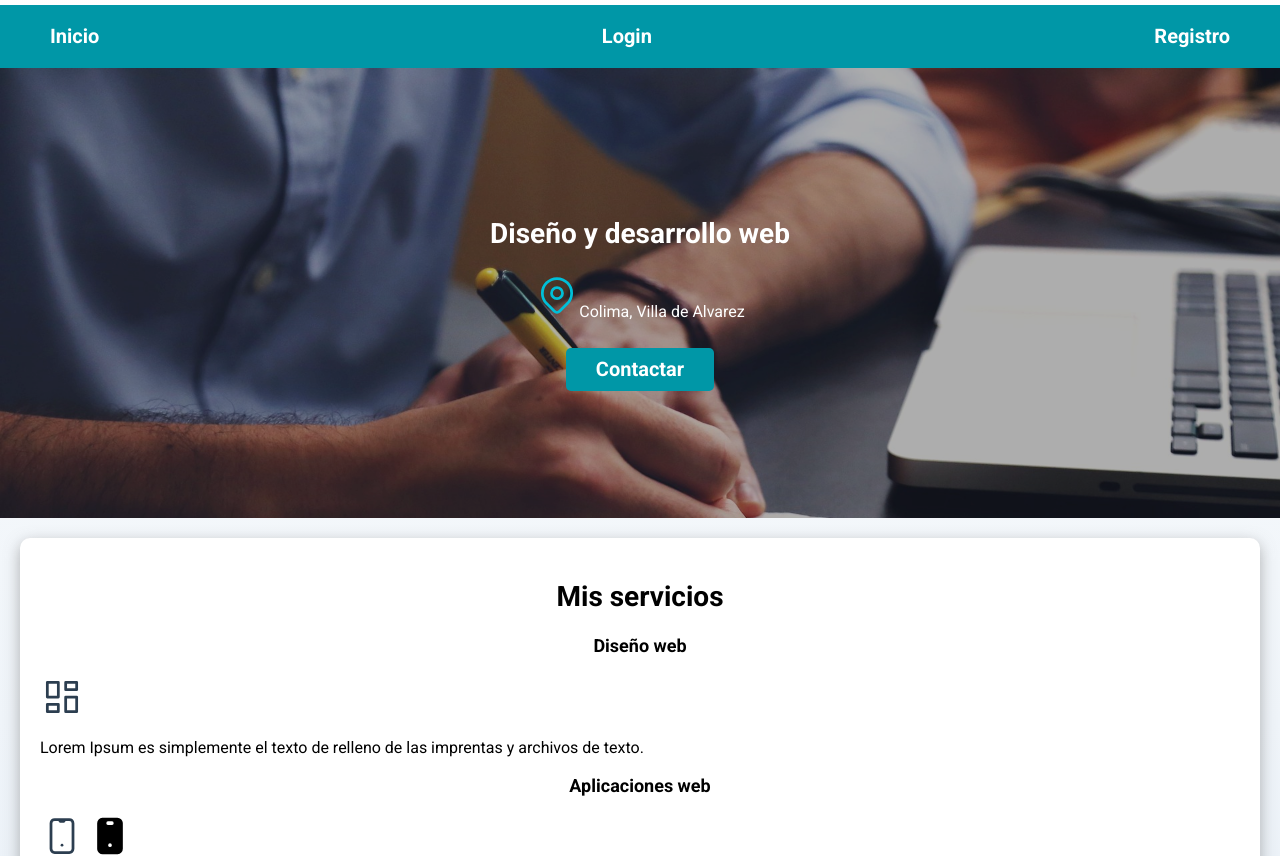
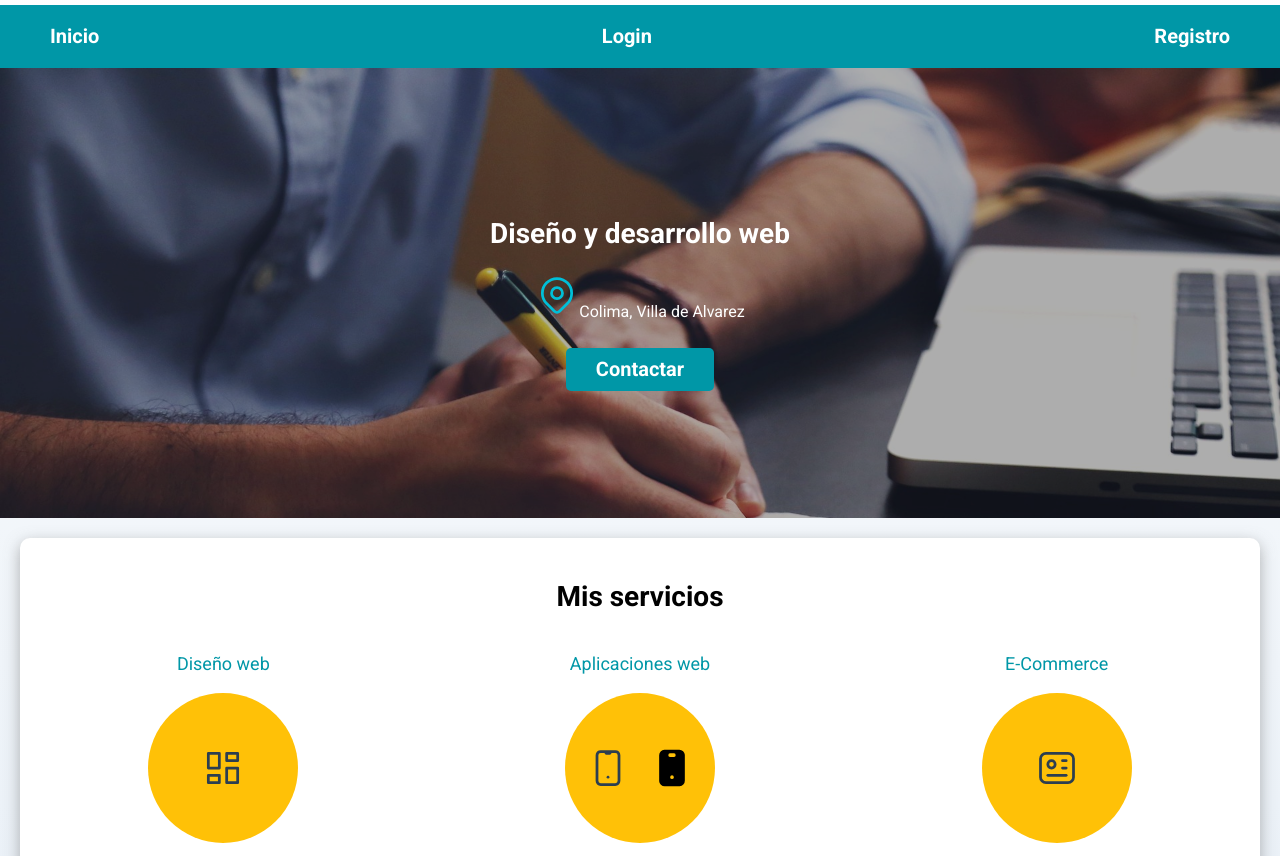
Before and after one commit to Angelzamor/toDo-list, a website: page index.html in a window 1280 px wide. Shown: the part 90-946 px from the top of the page. Drawn offline with nearby package versions, Linux system fonts and the light colour scheme.

Commit message:
seccion de servicios terminada

```diff
--- a/Assets/CSS/style.css
+++ b/Assets/CSS/style.css
@@ -153,3 +153,38 @@ justify-content: center;
     display: flex;
     align-items: baseline;
 }
+
+@media (min-width: 768px) {
+    .servicios{
+        display: grid;
+        grid-template-columns: repeat(3,1fr);
+        column-gap: 5rem;
+    }
+
+}
+
+.servicio{
+display: flex;
+flex-direction: column;
+align-items: center;
+}
+
+.servicio h3{
+ color: var(--secundario) ;
+ font-weight: normal;
+}
+.servicio p{
+    line-height: 2;
+   text-align: center;
+}
+
+.servicio .iconos{
+    height: 15rem;
+    width: 15rem;
+    background-color: var(--primario);
+    border-radius: 50%;
+    display: flex;
+    flex-direction: row;
+    justify-content: space-evenly;
+    align-items: center;
+}
--- a/index.html
+++ b/index.html
@@ -50,22 +50,26 @@
 
     <main class="contenedor sombra">
         <h2>Mis servicios</h2>
-
-        <section>
+<div class="servicios">
+ <section class="servicio">
 
         <h3>Diseño web</h3>
-        <svg xmlns="http://www.w3.org/2000/svg" class="icon icon-tabler icon-tabler-layout-dashboard" width="44" height="44" viewBox="0 0 24 24" stroke-width="1.5" stroke="#2c3e50" fill="none" stroke-linecap="round" stroke-linejoin="round">
+        <div class="iconos">
+             <svg xmlns="http://www.w3.org/2000/svg" class="icon icon-tabler icon-tabler-layout-dashboard" width="44" height="44" viewBox="0 0 24 24" stroke-width="1.5" stroke="#2c3e50" fill="none" stroke-linecap="round" stroke-linejoin="round">
             <path stroke="none" d="M0 0h24v24H0z" fill="none"/>
             <path d="M4 4h6v8h-6z" />
             <path d="M4 16h6v4h-6z" />
             <path d="M14 12h6v8h-6z" />
             <path d="M14 4h6v4h-6z" />
           </svg>
+        </div>
+
         <p>Lorem Ipsum es simplemente el texto de relleno de las imprentas y archivos de texto.</p>
         </section>
 
-        <section>
+        <section class="servicio">
             <h3>Aplicaciones web</h3>
+            <div class="iconos">
             <svg xmlns="http://www.w3.org/2000/svg" class="icon icon-tabler icon-tabler-device-mobile" width="44" height="44" viewBox="0 0 24 24" stroke-width="1.5" stroke="#2c3e50" fill="none" stroke-linecap="round" stroke-linejoin="round">
                 <path stroke="none" d="M0 0h24v24H0z" fill="none"/>
                 <path d="M6 5a2 2 0 0 1 2 -2h8a2 2 0 0 1 2 2v14a2 2 0 0 1 -2 2h-8a2 2 0 0 1 -2 -2v-14z" />
@@ -77,12 +81,13 @@
                 <path stroke="none" d="M0 0h24v24H0z" fill="none"/>
                 <path d="M16 2a3 3 0 0 1 2.995 2.824l.005 .176v14a3 3 0 0 1 -2.824 2.995l-.176 .005h-8a3 3 0 0 1 -2.995 -2.824l-.005 -.176v-14a3 3 0 0 1 2.824 -2.995l.176 -.005h8zm-4 14a1 1 0 0 0 -.993 .883l-.007 .117l.007 .127a1 1 0 0 0 1.986 0l.007 -.117l-.007 -.127a1 1 0 0 0 -.993 -.883zm1 -12h-2l-.117 .007a1 1 0 0 0 0 1.986l.117 .007h2l.117 -.007a1 1 0 0 0 0 -1.986l-.117 -.007z" stroke-width="0" fill="currentColor" />
               </svg>
-
+</div>
               <p>Lorem Ipsum es simplemente el texto de relleno de las imprentas y archivos de texto.</p>
         </section>
 
-       <section>
+       <section class="servicio">
         <h3>E-Commerce</h3>
+        <div class="iconos">
         <svg xmlns="http://www.w3.org/2000/svg" class="icon icon-tabler icon-tabler-id" width="44" height="44" viewBox="0 0 24 24" stroke-width="1.5" stroke="#2c3e50" fill="none" stroke-linecap="round" stroke-linejoin="round">
             <path stroke="none" d="M0 0h24v24H0z" fill="none"/>
             <path d="M3 4m0 3a3 3 0 0 1 3 -3h12a3 3 0 0 1 3 3v10a3 3 0 0 1 -3 3h-12a3 3 0 0 1 -3 -3z" />
@@ -91,8 +96,11 @@
             <path d="M15 12l2 0" />
             <path d="M7 16l10 0" />
           </svg>
+          </div>
           <p>Lorem Ipsum es simplemente el texto de relleno de las imprentas y archivos de texto.</p>
        </section>
+</div>
+
 
 
     </main>
```
